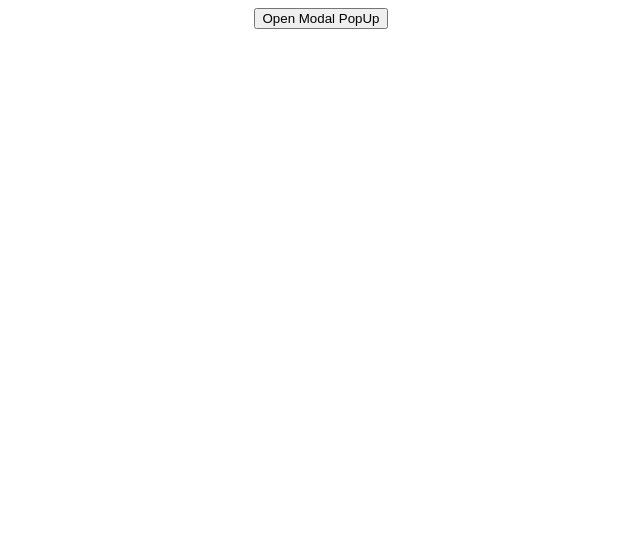
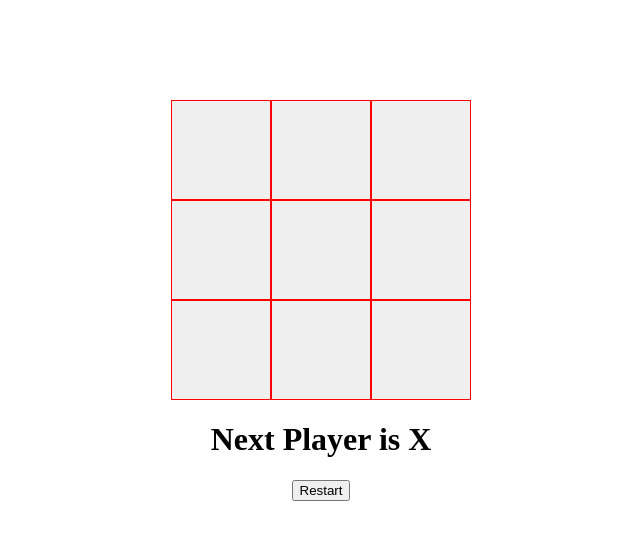
Before and after one commit to FarhanDazzler/Multiple-projects, a React (Create React App) app: page / in a window 1280 px wide. Shown: the top 540 px of the page, without its empty margins (319-959 px from the left). Built offline with nearby package versions, Linux system fonts and the light colour scheme.

Commit message:
new more changes added

```diff
--- a/src/App.css
+++ b/src/App.css
@@ -1,4 +1,4 @@
-.App {
+/* .App {
   text-align: center;
 }
 
@@ -35,4 +35,4 @@
   to {
     transform: rotate(360deg);
   }
-}
+} */
--- a/src/App.js
+++ b/src/App.js
@@ -1,5 +1,8 @@
-import "./App.css";
-import { ModalPopUps } from "./components/custom-modal-pops/modal-text";
+// import "./App.css";
+
+import { TicTacToe } from "./components/tic-tac-toe";
+
+// import { ModalPopUps } from "./components/custom-modal-pops/modal-text";
 
 // import { LightDarkTheme } from "./components/light-dark-theme";
 // import { ScrollToTopOrBottom } from "./components/scrollTotopAndscrollTobottom";
@@ -24,7 +27,8 @@
       {/* <Treeview menu={treeData} /> */}
       {/* <ScrollToTopOrBottom /> */}
       {/* <LightDarkTheme /> */}
-      <ModalPopUps />
+      {/* <ModalPopUps /> */}
+      <TicTacToe />
     </div>
   );
 }
--- /dev/null
+++ b/src/components/tic-tac-toe/index.jsx
@@ -0,0 +1,80 @@
+import React, { useEffect, useState } from "react";
+import "./styles.css";
+
+function Square({ value, onClick }) {
+  return (
+    <button onClick={onClick} className="square">
+      {value}
+    </button>
+  );
+}
+
+export const TicTacToe = () => {
+  const [square, setSquare] = useState(Array(9).fill(""));
+  const [isXTurn, setIsXTurn] = useState(true);
+  const [status, Setstatus] = useState("");
+
+  function getWinner(square) {
+    const winningPattern = [
+      [0, 1, 2],
+      [3, 4, 5],
+      [6, 7, 8],
+      [2, 5, 8],
+      [0, 4, 8],
+      [2, 4, 6],
+      [0, 3, 6],
+      [1, 4, 7],
+    ];
+
+    for (let i = 0; i < winningPattern.length; i++) {
+      const [x, y, z] = winningPattern[i];
+      if (square[x] && square[x] === square[y] && square[x] === square[z]) {
+        return square[x];
+      }
+    }
+    return null;
+  }
+
+  function handleClick(getCurrentSquare) {
+    let cpySquare = [...square];
+    if (getWinner(getCurrentSquare) || square[getCurrentSquare]) return;
+    cpySquare[getCurrentSquare] = isXTurn ? "X" : "O";
+    setIsXTurn(!isXTurn);
+    setSquare(cpySquare);
+  }
+
+  function handleRestart() {
+    setIsXTurn(true);
+    setSquare(Array(9).fill(""));
+  }
+  useEffect(() => {
+    if (!getWinner(square) && square.every((item) => item !== "")) {
+      Setstatus(`This is Draw! Please restart again....`);
+    } else if (getWinner(square)) {
+      Setstatus(`Winner is ${getWinner(square)}`);
+    } else {
+      Setstatus(`Next Player is ${isXTurn ? "X" : "O"}`);
+    }
+  }, [square, isXTurn]);
+  return (
+    <div className="tic-tac-toe-container">
+      <div className="row">
+        <Square value={square[0]} onClick={() => handleClick(0)} />
+        <Square value={square[1]} onClick={() => handleClick(1)} />
+        <Square value={square[2]} onClick={() => handleClick(2)} />
+      </div>
+      <div className="row">
+        <Square value={square[3]} onClick={() => handleClick(3)} />
+        <Square value={square[4]} onClick={() => handleClick(4)} />
+        <Square value={square[5]} onClick={() => handleClick(5)} />
+      </div>
+      <div className="row">
+        <Square value={square[6]} onClick={() => handleClick(6)} />
+        <Square value={square[7]} onClick={() => handleClick(7)} />
+        <Square value={square[8]} onClick={() => handleClick(8)} />
+      </div>
+      <h1>{status}</h1>
+      <button onClick={handleRestart}>Restart</button>
+    </div>
+  );
+};
--- /dev/null
+++ b/src/components/tic-tac-toe/styles.css
@@ -0,0 +1,17 @@
+.tic-tac-toe-container {
+  display: flex;
+  flex-direction: column;
+  align-items: center;
+  margin-top: 100px;
+}
+
+.square {
+  border: 1px solid red;
+  float: left;
+  font-size: 40px;
+  height: 100px;
+  padding: 0px;
+  text-align: center;
+  width: 100px;
+  cursor: pointer;
+}
--- a/src/index.css
+++ b/src/index.css
@@ -1,4 +1,4 @@
-body {
+/* body {
   margin: 0;
   font-family: -apple-system, BlinkMacSystemFont, 'Segoe UI', 'Roboto', 'Oxygen',
     'Ubuntu', 'Cantarell', 'Fira Sans', 'Droid Sans', 'Helvetica Neue',
@@ -10,4 +10,4 @@
 code {
   font-family: source-code-pro, Menlo, Monaco, Consolas, 'Courier New',
     monospace;
-}
+} */
```
